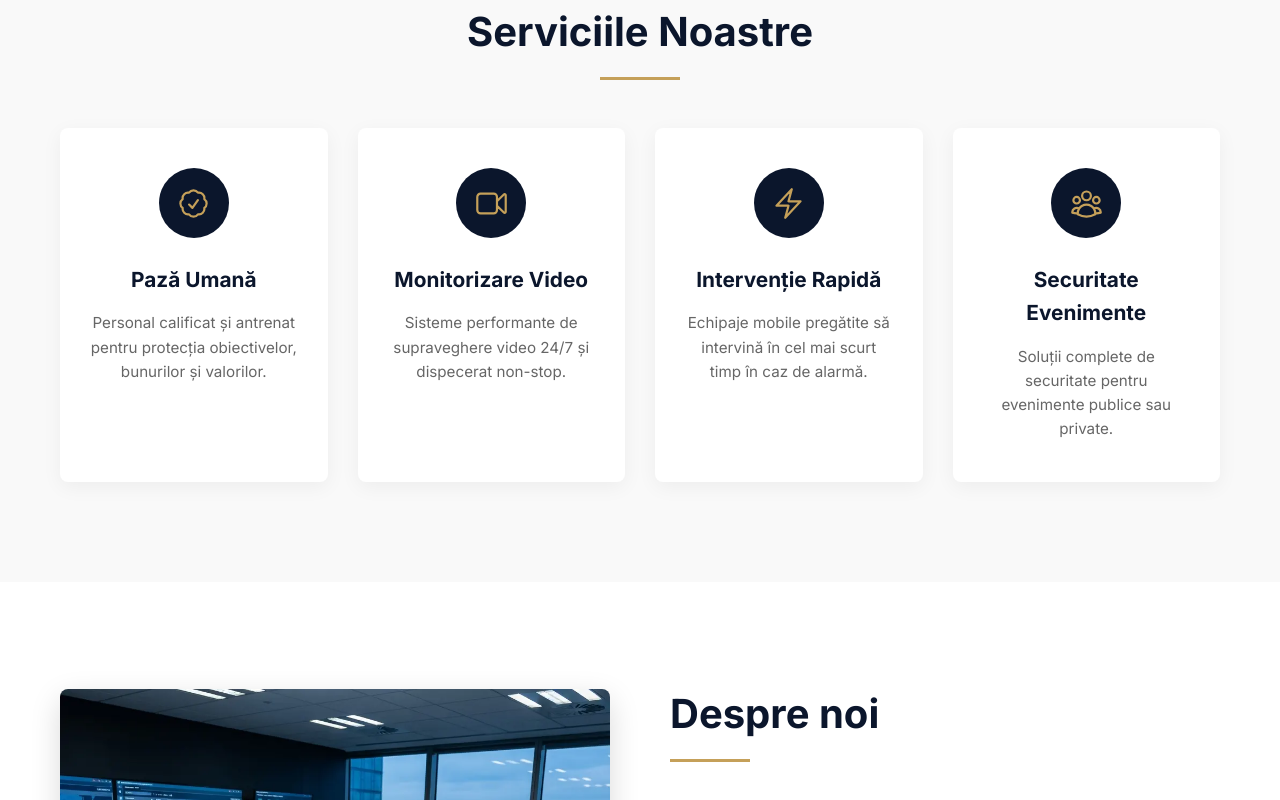
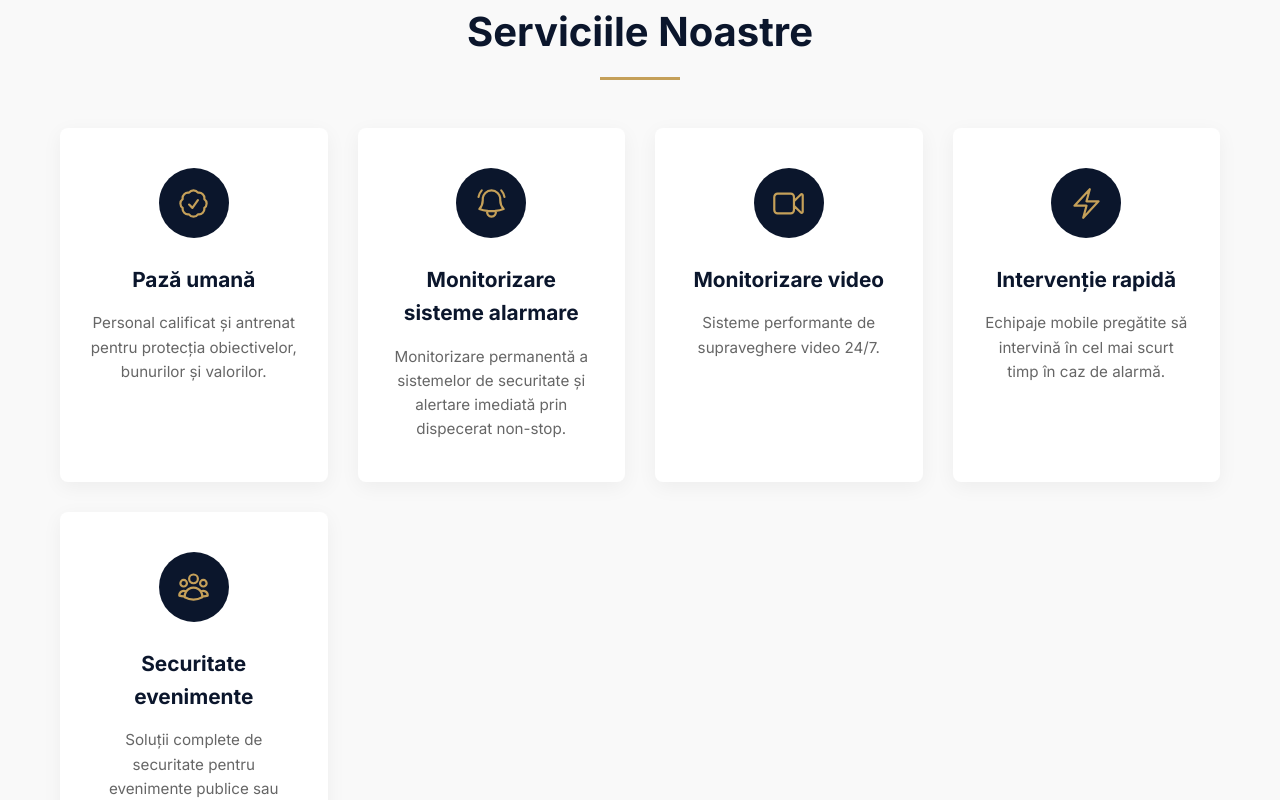
Before and after one commit to RaduNarcis/akm-security, a React (Vite) app: page / in a window 1280 px wide. Shown: the part 820-1620 px from the top of the page. Built offline with nearby package versions, Linux system fonts and the light colour scheme.

Commit message:
feat: Update experience years to 20+, refine service names, add alarm system monitoring, and update favicon.

```diff
--- a/index.html
+++ b/index.html
@@ -6,7 +6,7 @@
   <meta name="description"
     content="AKM SERV PRIVAT SECURITY SRL oferă servicii profesionale de pază, monitorizare și protecție. Siguranță pentru tine și afacerea ta." />
   <link rel="preload" as="image" href="/src/assets/hero-bg.webp" fetchpriority="high" />
-  <link rel="icon" type="image/svg+xml" href="/vite.svg" />
+  <link rel="icon" type="image/svg+xml" href="/src/assets/logo.png" />
   <meta name="viewport" content="width=device-width, initial-scale=1.0" />
   <title>AKM SERV - Privat Security</title>
 </head>
--- a/src/components/About.jsx
+++ b/src/components/About.jsx
@@ -9,7 +9,7 @@ const About = () => {
                 <div className="about-image">
                     <img src={aboutImage} alt="Echipa AKM Security" width="1024" height="1024" loading="lazy" />
                     <div className="experience-badge">
-                        <span className="years">10+</span>
+                        <span className="years">20+</span>
                         <span className="text">Ani de<br />Experiență</span>
                     </div>
                 </div>
--- a/src/components/Contact.jsx
+++ b/src/components/Contact.jsx
@@ -153,10 +153,11 @@ const Contact = ({ hasConsent }) => {
                                             onChange={(val) => setFormData(prev => ({ ...prev, service: val }))}
                                             placeholder="Selectați Serviciul Dorit"
                                             options={[
-                                                { value: "paza", label: "Pază Umană" },
-                                                { value: "monitorizare", label: "Monitorizare Video" },
-                                                { value: "interventie", label: "Intervenție Rapidă" },
-                                                { value: "evenimente", label: "Securitate Evenimente" }
+                                                { value: "paza", label: "Pază umană" },
+                                                { value: "alarmare", label: "Monitorizare sisteme alarmare" },
+                                                { value: "monitorizare", label: "Monitorizare video" },
+                                                { value: "interventie", label: "Intervenție rapidă" },
+                                                { value: "evenimente", label: "Securitate evenimente" }
                                             ]}
                                             disabled={!hasConsent}
                                         />
@@ -164,7 +165,7 @@ const Contact = ({ hasConsent }) => {
                                     <div className="form-group">
                                         <textarea
                                             name="message"
-                                            placeholder="Mesajul Dumneavoastră"
+                                            placeholder="Mesajul dumneavoastră"
                                             rows="5"
                                             value={formData.message}
                                             onChange={handleChange}
--- a/src/components/Services.jsx
+++ b/src/components/Services.jsx
@@ -4,7 +4,7 @@ import './Services.css';
 const Services = () => {
     const services = [
         {
-            title: "Pază Umană",
+            title: "Pază umană",
             description: "Personal calificat și antrenat pentru protecția obiectivelor, bunurilor și valorilor.",
             icon: (
                 <svg xmlns="http://www.w3.org/2000/svg" fill="none" viewBox="0 0 24 24" strokeWidth={1.5} stroke="currentColor">
@@ -13,8 +13,17 @@ const Services = () => {
             )
         },
         {
-            title: "Monitorizare Video",
-            description: "Sisteme performante de supraveghere video 24/7 și dispecerat non-stop.",
+            title: "Monitorizare sisteme alarmare",
+            description: "Monitorizare permanentă a sistemelor de securitate și alertare imediată prin dispecerat non-stop.",
+            icon: (
+                <svg xmlns="http://www.w3.org/2000/svg" fill="none" viewBox="0 0 24 24" strokeWidth={1.5} stroke="currentColor">
+                    <path strokeLinecap="round" strokeLinejoin="round" d="M14.857 17.082a23.848 23.848 0 0 0 5.454-1.31A8.967 8.967 0 0 1 18 9.75V9A6 6 0 0 0 6 9v.75a8.967 8.967 0 0 1-2.312 6.022c1.733.64 3.56 1.085 5.455 1.31m5.714 0a24.255 24.255 0 0 1-5.714 0m5.714 0a3 3 0 1 1-5.714 0M3.124 7.5A8.969 8.969 0 0 1 5.292 3m13.416 0a8.969 8.969 0 0 1 2.168 4.5" />
+                </svg>
+            )
+        },
+        {
+            title: "Monitorizare video",
+            description: "Sisteme performante de supraveghere video 24/7.",
             icon: (
                 <svg xmlns="http://www.w3.org/2000/svg" fill="none" viewBox="0 0 24 24" strokeWidth={1.5} stroke="currentColor">
                     <path strokeLinecap="round" strokeLinejoin="round" d="m15.75 10.5 4.72-4.72a.75.75 0 0 1 1.28.53v11.38a.75.75 0 0 1-1.28.53l-4.72-4.72M4.5 18.75h9a2.25 2.25 0 0 0 2.25-2.25v-9a2.25 2.25 0 0 0-2.25-2.25h-9A2.25 2.25 0 0 0 2.25 7.5v9a2.25 2.25 0 0 0 2.25 2.25Z" />
@@ -22,7 +31,7 @@ const Services = () => {
             )
         },
         {
-            title: "Intervenție Rapidă",
+            title: "Intervenție rapidă",
             description: "Echipaje mobile pregătite să intervină în cel mai scurt timp în caz de alarmă.",
             icon: (
                 <svg xmlns="http://www.w3.org/2000/svg" fill="none" viewBox="0 0 24 24" strokeWidth={1.5} stroke="currentColor">
@@ -31,7 +40,7 @@ const Services = () => {
             )
         },
         {
-            title: "Securitate Evenimente",
+            title: "Securitate evenimente",
             description: "Soluții complete de securitate pentru evenimente publice sau private.",
             icon: (
                 <svg xmlns="http://www.w3.org/2000/svg" fill="none" viewBox="0 0 24 24" strokeWidth={1.5} stroke="currentColor">
```
